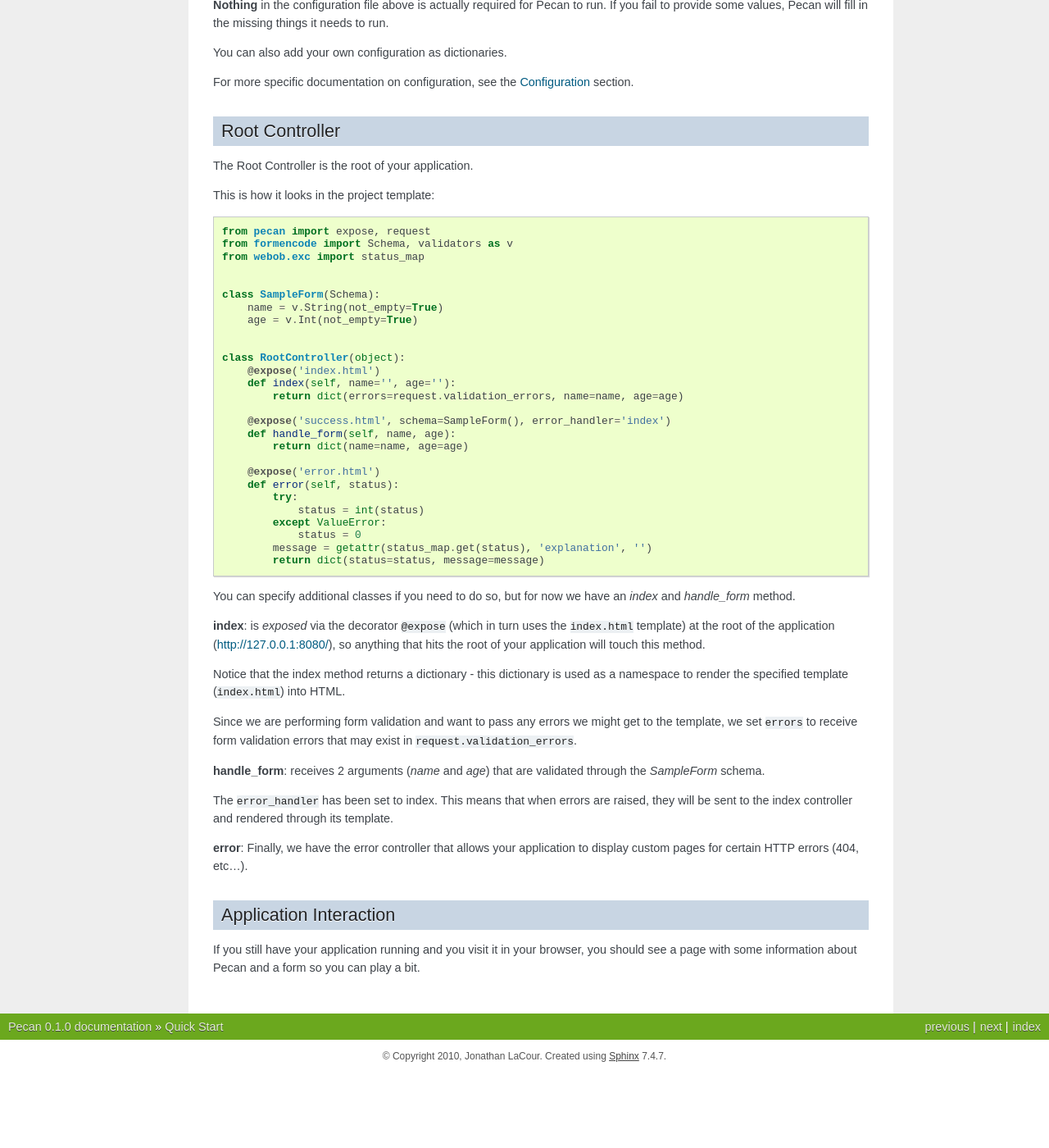
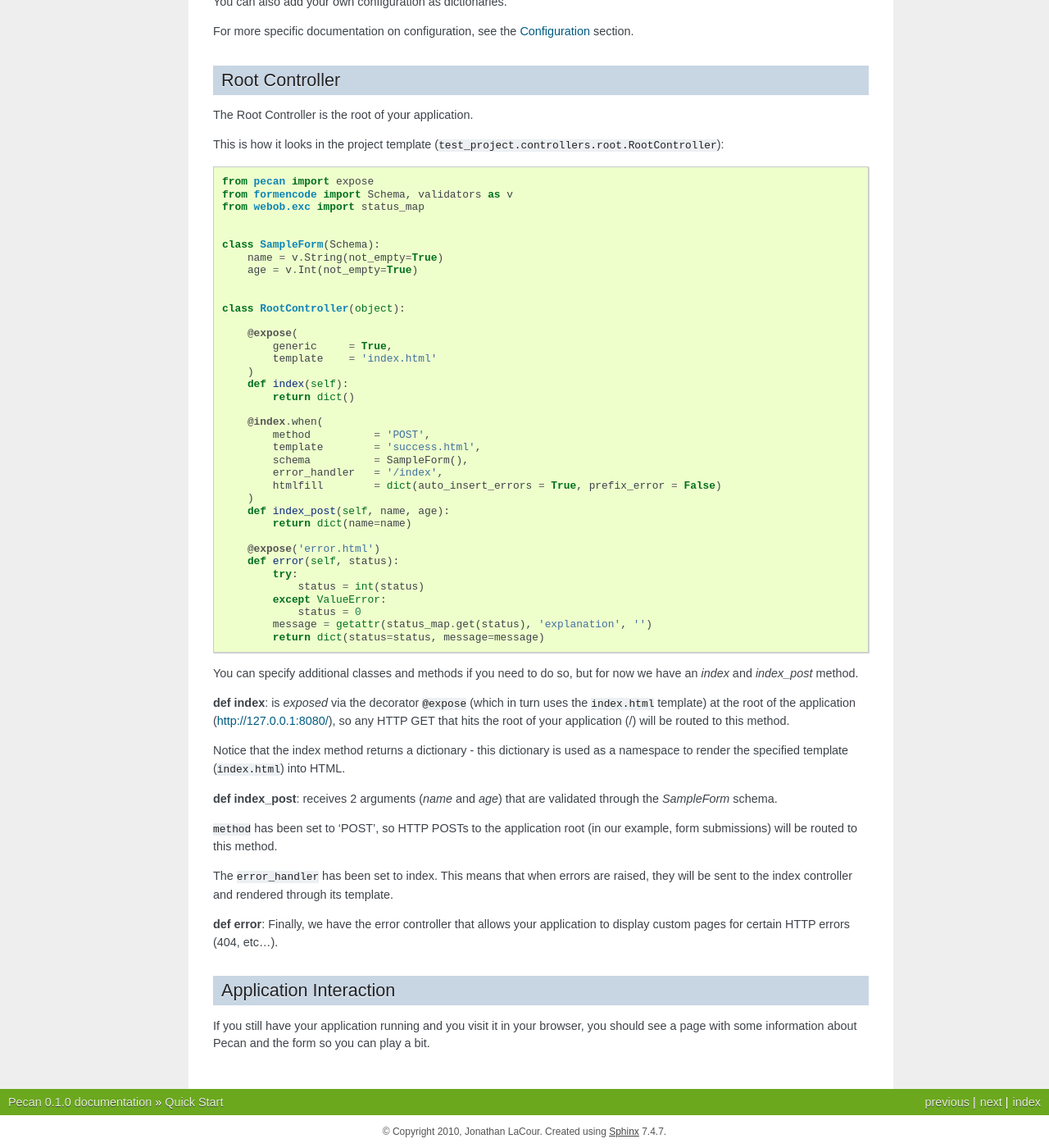
Before and after one commit to stackforge/pecan, a Sphinx documentation site: the page built from docs/source/quick_start.rst, in a window 1280 px wide and 1400 px high, scrolled down 2452 px. Shown: the whole window at 82% size. Built offline with Sphinx 7.4.7, drawn with Linux system fonts in a browser that asks for light colours; pages that are not in the unit, such as notebooks, are missing from menus; before the commit the page ends 3760 px from its top, so only the background shows below that; some of the changed text lies outside the part shown.

Commit message:
Bringing docs up to date.

```diff
--- a/docs/source/quick_start.rst
+++ b/docs/source/quick_start.rst
@@ -128,8 +124,8 @@
 
     # Pecan Application Configurations
     app = {
-        'root' : RootController(),
-        'modules' : [test_project],
+        'root' : 'test_project.controllers.root.RootController',
+        'modules' : ['test_project'],
         'static_root' : '%(confdir)s/public',
         'template_path' : '%(confdir)s/test_project/templates',
         'reload': True,
@@ -162,9 +158,10 @@
 ---------------
 The Root Controller is the root of your application.
 
-This is how it looks in the project template::
+This is how it looks in the project template
+(``test_project.controllers.root.RootController``)::
 
-    from pecan import expose, request
+    from pecan import expose
     from formencode import Schema, validators as v
     from webob.exc import status_map
 
@@ -175,13 +172,23 @@
 
 
     class RootController(object):
-        @expose('index.html')
-        def index(self, name='', age=''):
-            return dict(errors=request.validation_errors, name=name, age=age)
 
-        @expose('success.html', schema=SampleForm(), error_handler='index')
-        def handle_form(self, name, age):
-            return dict(name=name, age=age)
+        @expose(
+            generic     = True,
+            template    = 'index.html'
+        )
+        def index(self):
+            return dict()
+
+        @index.when(
+            method          = 'POST',
+            template        = 'success.html',
+            schema          = SampleForm(),
+            error_handler   = '/index',
+            htmlfill        = dict(auto_insert_errors = True, prefix_error = False)
+        )
+        def index_post(self, name, age):
+            return dict(name=name)
 
         @expose('error.html')
         def error(self, status):
@@ -193,34 +200,32 @@
             return dict(status=status, message=message)
 
 
+You can specify additional classes and methods if you need to do so, but for
+now we have an *index* and *index_post* method.
 
-You can specify additional classes if you need to do so, but for now we have an
-*index* and *handle_form* method.
-
-**index**: is *exposed* via the decorator ``@expose`` (which in turn uses the
+**def index**: is *exposed* via the decorator ``@expose`` (which in turn uses the
 ``index.html`` template) at the root of the application (http://127.0.0.1:8080/),
-so anything that hits the root of your application will touch this method.
+so any HTTP GET that hits the root of your application (/) will be routed to
+this method.
 
 Notice that the index method returns a dictionary - this dictionary is used as
 a namespace to render the specified template (``index.html``) into HTML.
 
-Since we are performing form validation and want to pass any errors we might
-get to the template, we set ``errors`` to receive form validation errors that
-may exist in ``request.validation_errors``.
+**def index_post**: receives 2 arguments (*name* and *age*) that are validated
+through the *SampleForm* schema.
 
-
-**handle_form**: receives 2 arguments (*name* and *age*) that are validated
-through the *SampleForm* schema.
+``method`` has been set to 'POST', so HTTP POSTs to the application root (in
+our example, form submissions) will be routed to this method.
 
 The ``error_handler`` has been set to index.  This means that when errors are
 raised, they will be sent to the index controller and rendered through its
 template.
 
-**error**: Finally, we have the error controller that allows your application to
+**def error**: Finally, we have the error controller that allows your application to
 display custom pages for certain HTTP errors (404, etc...).
 
 Application Interaction
 -----------------------
 If you still have your application running and you visit it in your browser,
-you should see a page with some information about Pecan and a form so you can
+you should see a page with some information about Pecan and the form so you can
 play a bit.
```
Also changed, not shown: other parts of docs/source/quick_start.rst (+1 -5 lines), docs/source/configuration.rst (+26 -26 lines), docs/source/installation.rst (+7 -3 lines), docs/source/routing.rst (+5 -3 lines).
